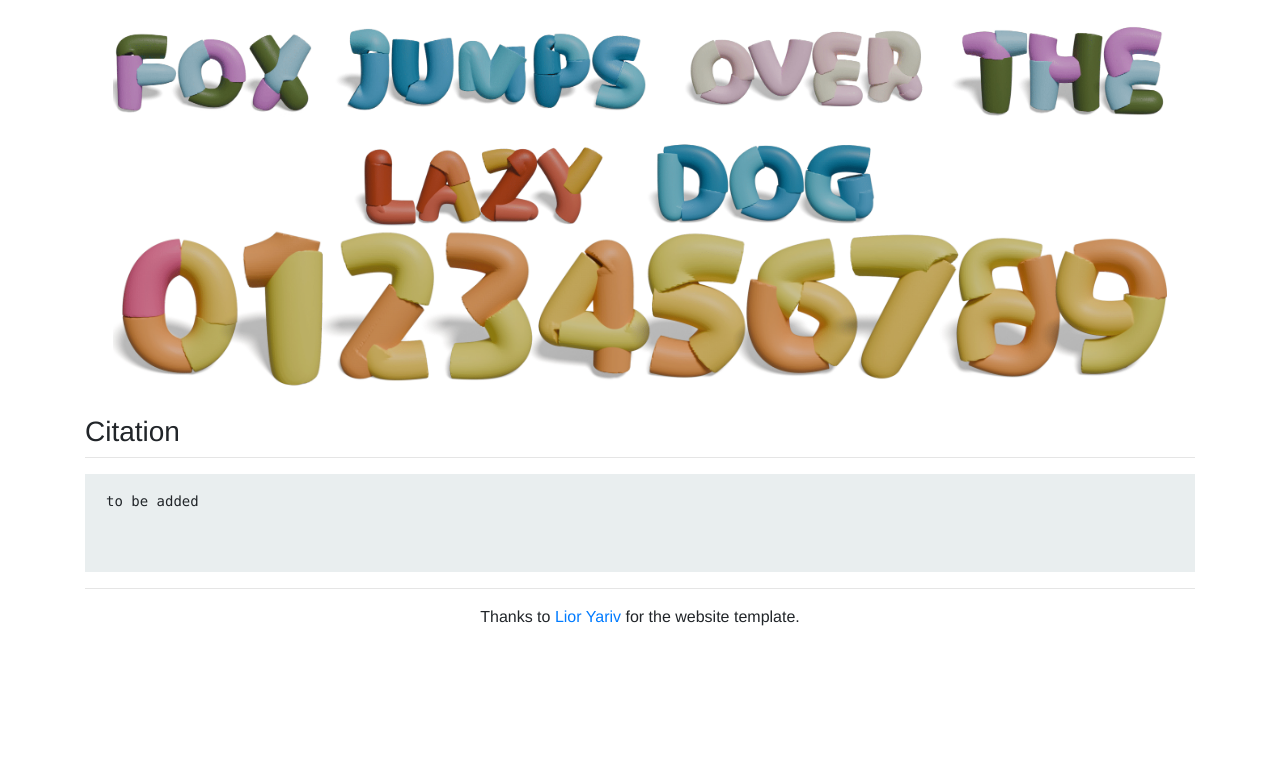
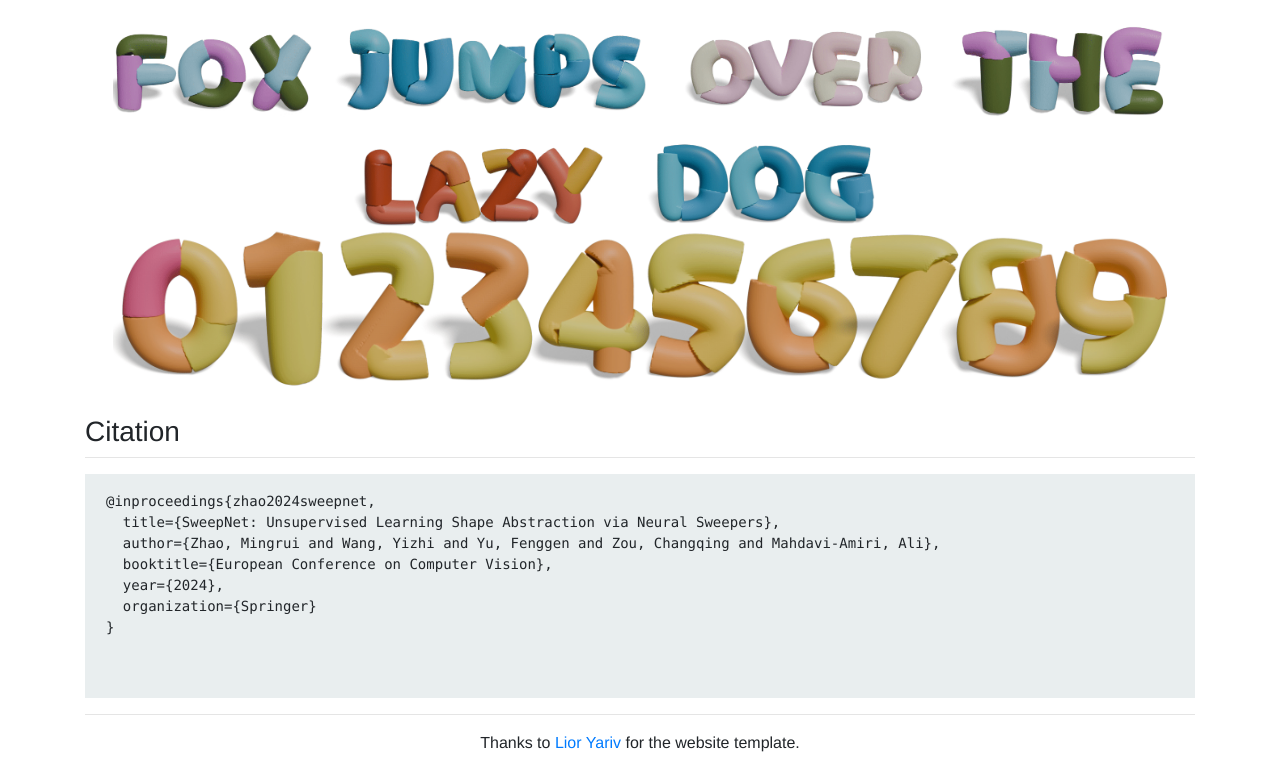
Before and after one commit to mingrui-zhao/SweepNet, a plain HTML site: page index.html in a window 1280 px wide. Shown: the part 4883-5648 px from the top of the page. Before the commit the page ends 5522 px from the top, so only its background shows below. Drawn offline with Linux system fonts and the light colour scheme.

Commit message:
update citation

```diff
--- a/index.html
+++ b/index.html
@@ -388,7 +388,13 @@
           <h3>Citation</h3>
           <hr style="margin-top:0px">
               <pre style="background-color: #e9eeef;padding: 1.25em 1.5em">
-<code>to be added
+<code>@inproceedings{zhao2024sweepnet,
+  title={SweepNet: Unsupervised Learning Shape Abstraction via Neural Sweepers},
+  author={Zhao, Mingrui and Wang, Yizhi and Yu, Fenggen and Zou, Changqing and Mahdavi-Amiri, Ali},
+  booktitle={European Conference on Computer Vision},
+  year={2024},
+  organization={Springer}
+}
 </code>
               </pre>
           <hr>
```
